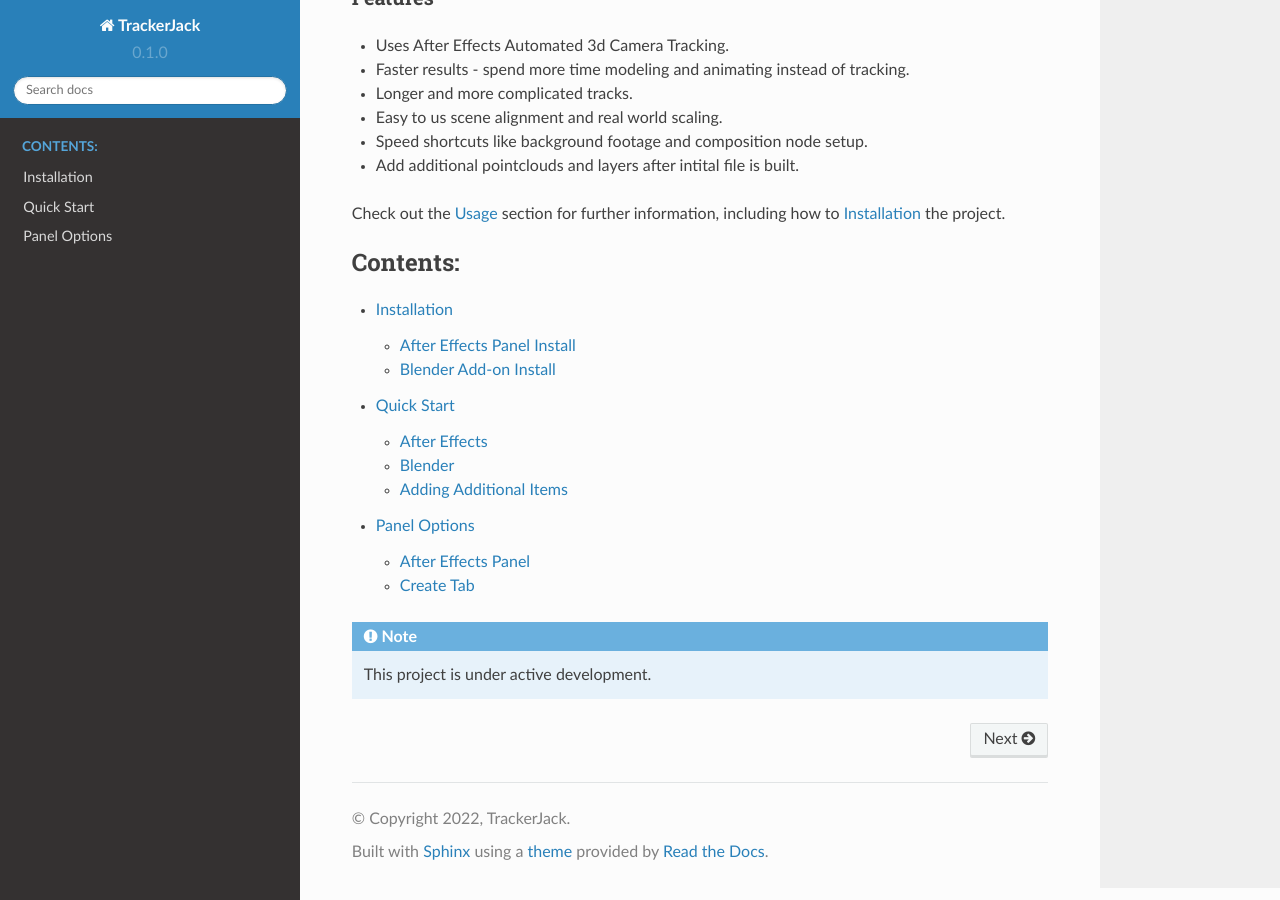
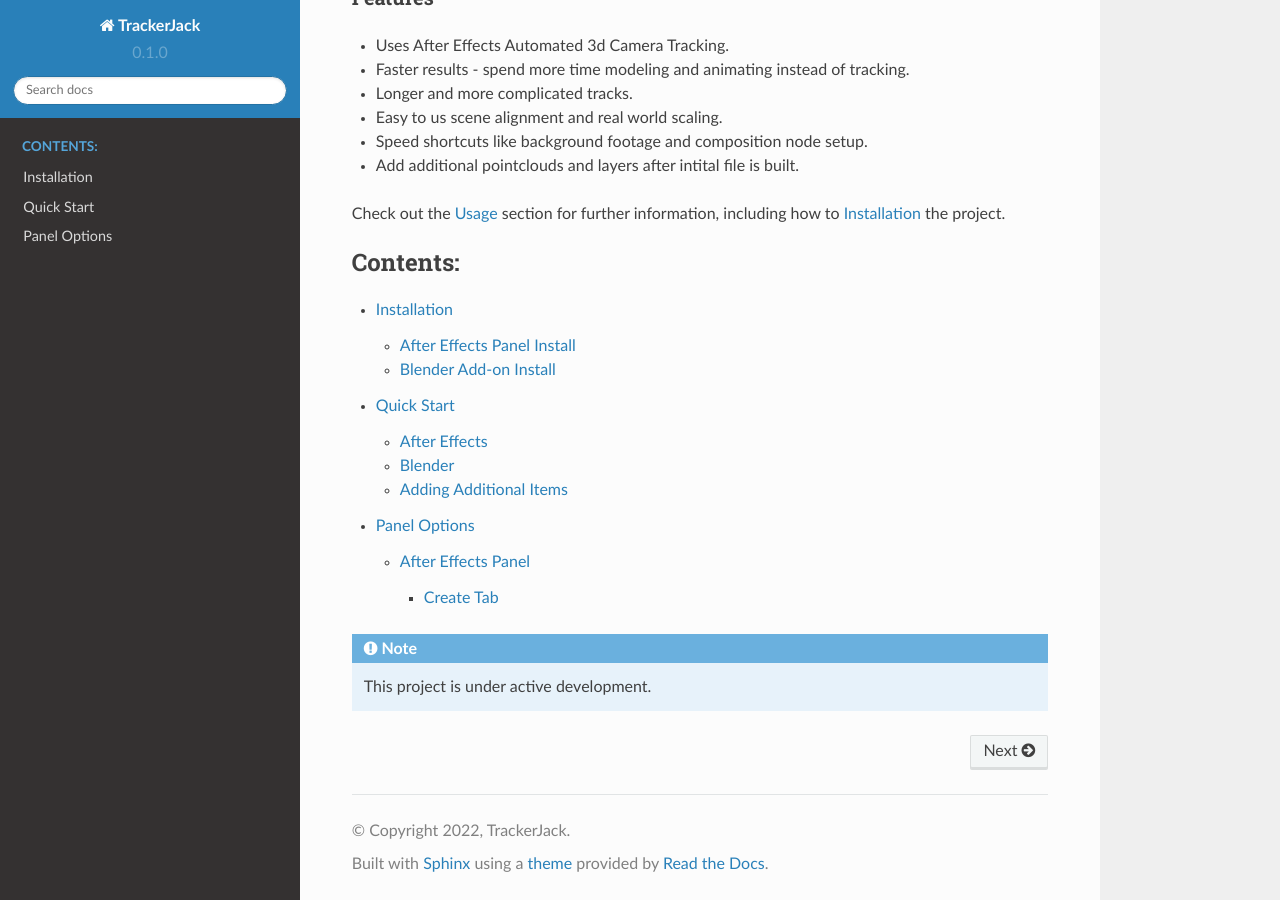
Before and after one commit to halekii/TrackerJack-Tutorial, a Sphinx documentation site: the page built from docs/source/index.rst, in a window 1280 px wide and 900 px high, scrolled down 620 px. Built offline with Sphinx 7.4.7 and the Read the Docs theme 2.0.0, drawn with Linux system fonts in a browser that asks for light colours; pages that are not in the unit, such as notebooks, are missing from menus.

```diff
--- a/docs/source/panel_options.rst
+++ b/docs/source/panel_options.rst
@@ -12,7 +12,7 @@ After Effects Panel
 #################
 
 Create Tab
-#################
+_________________
 :ref:`Install<Installation>` the UI Panel and open After Effects if you haven't already.
 
     .. image:: images/AE_1_tjpanel.png
```
